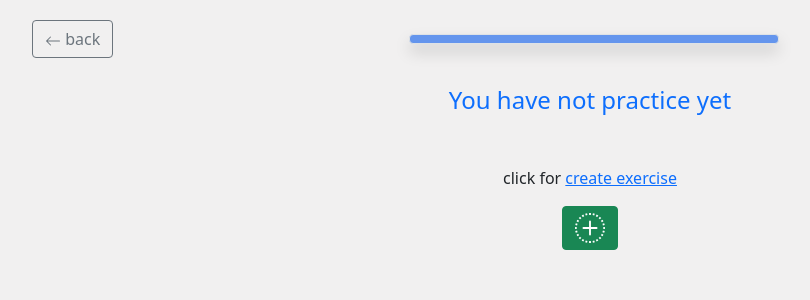
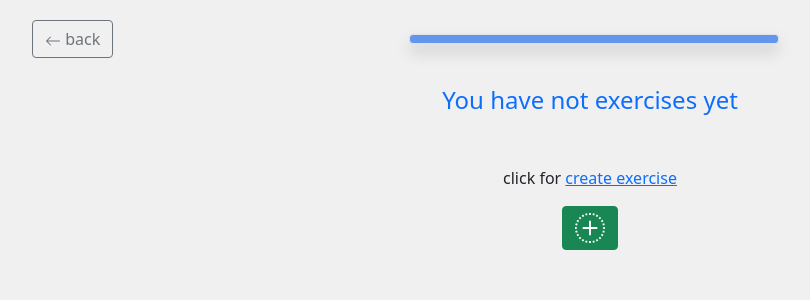
Before and after one commit to teasec4/gym.django, a Django app: template gym/templates/practice_detail.html in a window 1280 px wide. Shown: the part 56-356 px from the top of the page, without its empty margins (50-860 px from the left). Run offline with Django 4.2, Linux system fonts and the light colour scheme; the template is opened without the code that fills it, so the values that code supplies are empty.

Commit message:
new des5

```diff
--- a/gym/templates/practice_detail.html
+++ b/gym/templates/practice_detail.html
@@ -64,8 +64,8 @@
             </div>
 
         {% empty %}
-            <div class="container text-center">
-                <p class="fs-4 text-primary">You have not practice yet</p>
+            <div class="container text-center mt-2">
+                <p class="fs-4 text-primary">You have not exercises yet</p>
             </div>
         {% endfor %}
     </div>
```
